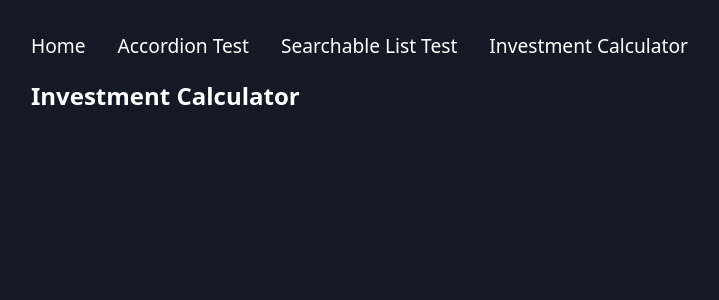
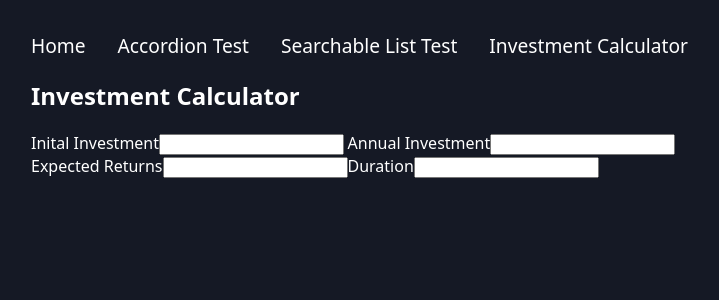
Before and after one commit to sean-xiao-zhao7/react_best_practices, a React (Vite) app: page /investment-calculator in a window 1280 px wide. Shown: the top 300 px of the page, without its empty margins (289-1008 px from the left). Built offline with nearby package versions, Linux system fonts and the light colour scheme.

Commit message:
Use CalculatorInput

```diff
--- a/package.json
+++ b/package.json
@@ -25,6 +25,7 @@
     "eslint-plugin-react": "^7.32.2",
     "eslint-plugin-react-hooks": "^4.6.0",
     "eslint-plugin-react-refresh": "^0.4.3",
+    "sass": "^1.77.2",
     "vite": "^4.4.5"
   }
 }
--- /dev/null
+++ b/src/components/investment-calculator/calculator_input.tsx
@@ -0,0 +1,16 @@
+import React from "react";
+
+export default function CalculatorInput({
+    id,
+    label,
+}: {
+    id: string;
+    label: string;
+}) {
+    return (
+        <div>
+            <label htmlFor={id}>{label}</label>
+            <input type="number" name={id} id={id} />
+        </div>
+    );
+}
--- a/src/components/pages/InvestmentCalculatorPage.tsx
+++ b/src/components/pages/InvestmentCalculatorPage.tsx
@@ -1,9 +1,26 @@
 import React from "react";
+import CalculatorInput from "../investment-calculator/calculator_input";
 
 export default function InvestmentCalculatorPage() {
     return (
         <>
             <h2>Investment Calculator</h2>
+            <div id="investment-calculator-inputs">
+                <CalculatorInput
+                    id="inital-investment"
+                    label="Inital Investment"
+                />
+                <CalculatorInput
+                    id="annual-investment"
+                    label="Annual Investment"
+                />
+                <CalculatorInput
+                    id="expected-returns"
+                    label="Expected Returns"
+                />
+                <CalculatorInput id="duration" label="Duration" />
+            </div>
+            <div></div>
         </>
     );
 }
--- a/src/index.css
+++ b/src/index.css
@@ -1,4 +1,4 @@
-@import url("./stylesheets/investment_calculator.css");
+@import url("./stylesheets/investment_calculator.scss");
 
 * {
     box-sizing: border-box;
--- a/src/stylesheets/investment_calculator.css
+++ b/src/stylesheets/investment_calculator.scss
@@ -56,3 +56,10 @@
 .center {
     text-align: center;
 }
+
+/* calculator inputs */
+
+#investment-calculator-inputs {
+    display: grid;
+    grid-template-columns: repeat(2, max-content);
+}
```
Also changed, not shown: 1 other file (tests, documents, lock files or other folders).
